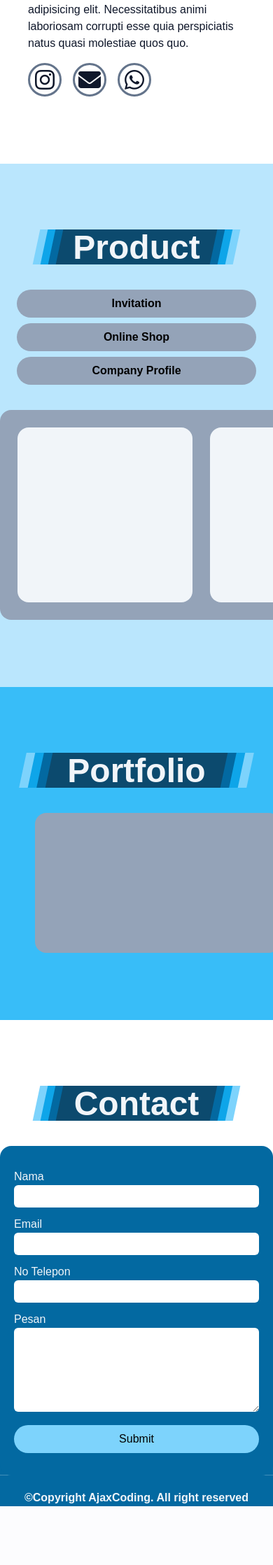
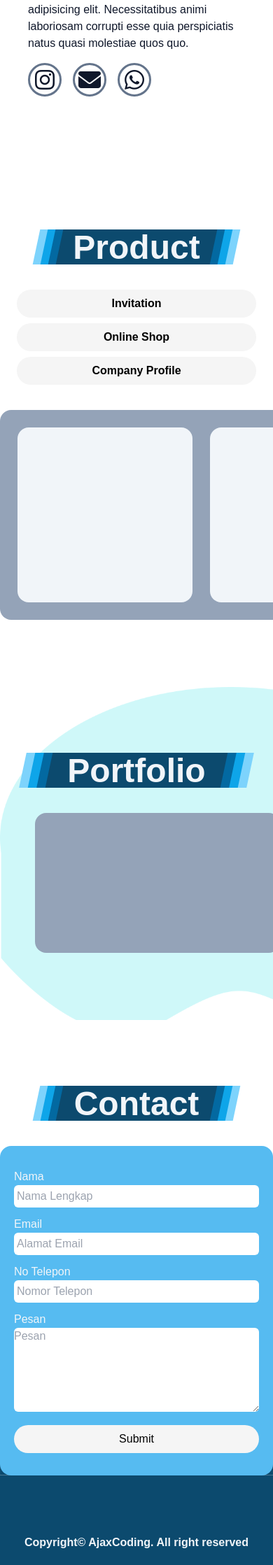
Before and after one commit to muhrofi01/ajaxcoding, a PHP site: page / in a window 390 px wide; the page is wider, and only the part inside the window is pictured. Shown: the part 1002-3239 px from the top of that part at 70% size. Before the commit the page ends 3155 px from the top of that part, so only its background shows below. Run offline with PHP 8.4, Linux system fonts and the light colour scheme; some libraries are stand-ins or nearby versions.

Commit message:
tambah custom colors dan penyesuaian lainnya

```diff
--- a/public/css/output.css
+++ b/public/css/output.css
@@ -558,6 +558,10 @@ video {
   --tw-backdrop-sepia:  ;
 }
 
+.static {
+  position: static;
+}
+
 .absolute {
   position: absolute;
 }
@@ -614,12 +618,12 @@ video {
   z-index: -40;
 }
 
+.z-0 {
+  z-index: 0;
+}
+
 .z-10 {
   z-index: 10;
-}
-
-.z-0 {
-  z-index: 0;
 }
 
 .m-auto {
@@ -642,10 +646,6 @@ video {
 
 .mt-14 {
   margin-top: 3.5rem;
-}
-
-.mt-24 {
-  margin-top: 6rem;
 }
 
 .mt-9 {
@@ -888,9 +888,14 @@ video {
   background-color: rgb(125 211 252 / var(--tw-bg-opacity));
 }
 
-.bg-slate-300 {
+.bg-sky-200 {
   --tw-bg-opacity: 1;
-  background-color: rgb(203 213 225 / var(--tw-bg-opacity));
+  background-color: rgb(186 230 253 / var(--tw-bg-opacity));
+}
+
+.bg-grayAjax {
+  --tw-bg-opacity: 1;
+  background-color: rgb(245 245 245 / var(--tw-bg-opacity));
 }
 
 .bg-slate-400 {
@@ -903,19 +908,32 @@ video {
   background-color: rgb(241 245 249 / var(--tw-bg-opacity));
 }
 
-.bg-slate-900 {
-  --tw-bg-opacity: 1;
-  background-color: rgb(15 23 42 / var(--tw-bg-opacity));
-}
-
 .bg-sky-400 {
   --tw-bg-opacity: 1;
   background-color: rgb(56 189 248 / var(--tw-bg-opacity));
 }
 
-.bg-sky-200 {
+.bg-blueformAjax {
   --tw-bg-opacity: 1;
-  background-color: rgb(186 230 253 / var(--tw-bg-opacity));
+  background-color: rgb(86 187 241 / var(--tw-bg-opacity));
+}
+
+.bg-blueNavAjax {
+  --tw-bg-opacity: 1;
+  background-color: rgb(66 83 239 / var(--tw-bg-opacity));
+}
+
+.bg-blueoldAjax {
+  --tw-bg-opacity: 1;
+  background-color: rgb(12 74 110 / var(--tw-bg-opacity));
+}
+
+.bg-\[url\(\'\/img\/Union\.png\'\)\] {
+  background-image: url('/img/Union.png');
+}
+
+.bg-\[url\(\'img\/Union\.png\'\)\] {
+  background-image: url('img/Union.png');
 }
 
 .p-5 {
@@ -951,31 +969,36 @@ video {
   padding-bottom: 0.5rem;
 }
 
+.py-24 {
+  padding-top: 6rem;
+  padding-bottom: 6rem;
+}
+
 .px-6 {
   padding-left: 1.5rem;
   padding-right: 1.5rem;
 }
 
-.py-10 {
-  padding-top: 2.5rem;
-  padding-bottom: 2.5rem;
+.py-4 {
+  padding-top: 1rem;
+  padding-bottom: 1rem;
 }
 
-.py-24 {
-  padding-top: 6rem;
-  padding-bottom: 6rem;
+.py-8 {
+  padding-top: 2rem;
+  padding-bottom: 2rem;
 }
 
 .pt-20 {
   padding-top: 5rem;
 }
 
+.pt-24 {
+  padding-top: 6rem;
+}
+
 .pt-5 {
   padding-top: 1.25rem;
-}
-
-.pt-24 {
-  padding-top: 6rem;
 }
 
 .text-center {
@@ -1132,14 +1155,9 @@ body{
   border-color: rgb(3 105 161 / var(--tw-border-opacity));
 }
 
-.hover\:bg-sky-300:hover {
+.hover\:bg-yellowAjax:hover {
   --tw-bg-opacity: 1;
-  background-color: rgb(125 211 252 / var(--tw-bg-opacity));
-}
-
-.hover\:bg-sky-500:hover {
-  --tw-bg-opacity: 1;
-  background-color: rgb(14 165 233 / var(--tw-bg-opacity));
+  background-color: rgb(242 250 90 / var(--tw-bg-opacity));
 }
 
 .group:hover .group-hover\:block {
--- a/public/index.php
+++ b/public/index.php
@@ -10,36 +10,36 @@
 </head>
 <body>
     <!-- Header Section -->
-    <header class="bg-transparent absolute top-0 left-0 w-full flex items-center z-50">
+    <header class="absolute top-0 left-0 z-50 flex items-center w-full bg-transparent">
         <div class="w-full mx-auto sm:w-[500px] md:w-[700px] lg:w-[1000px]">
-            <div class="flex items-center justify-between relative">
+            <div class="relative flex items-center justify-between">
                 <div class="px-4">
-                    <a href="" class="brand-logo font-bold text-xl block py-6 text-slate-100"><i>AjaxCoding</i></a>
+                    <a href="" class="block py-6 text-xl font-bold brand-logo text-slate-100"><i>AjaxCoding</i></a>
                 </div>
 
                 <div class="flex items-center px-4">
-                    <button id="hamburger" name="hamburger" type="button" class="block absolute right-4 lg:hidden">
-                        <span class="hamburger-line transition duration-300 ease-in-out origin-top-left"></span>
-                        <span class="hamburger-line transition duration-300 ease-in-out"></span>
-                        <span class="hamburger-line transition duration-300 ease-in-out origin-bottom-left "></span>
+                    <button id="hamburger" name="hamburger" type="button" class="absolute block right-4 lg:hidden">
+                        <span class="transition duration-300 ease-in-out origin-top-left hamburger-line"></span>
+                        <span class="transition duration-300 ease-in-out hamburger-line"></span>
+                        <span class="transition duration-300 ease-in-out origin-bottom-left hamburger-line "></span>
                     </button>
 
                     <nav id="nav-menu" class="hidden absolute py-5 bg-white shadow-lg rounded-lg max-w-[250px] w-full right-4 top-full lg:block lg:static lg:bg-transparent lg:max-w-full lg:shadow-none lg:rounded-none">
                     <ul class="block w-[400px] lg:flex justify-between">
-                        <li class="group flex px-3">
-                            <a href="#home" class="font-medium text-base text-slate-100 py-2 group-hover:font-bold nav-item">Home</a>
+                        <li class="flex px-3 group">
+                            <a href="#home" class="py-2 text-base font-medium text-slate-100 group-hover:font-bold nav-item">Home</a>
                         </li>
-                        <li class="group flex px-3">
-                            <a href="#about" class="font-medium text-base text-slate-100 py-2 group-hover:font-bold nav-item">About</a>
+                        <li class="flex px-3 group">
+                            <a href="#about" class="py-2 text-base font-medium text-slate-100 group-hover:font-bold nav-item">About</a>
                         </li>
-                        <li class="group flex px-3">
-                            <a href="#product" class="font-medium text-base text-slate-100 py-2 group-hover:font-bold nav-item">Product</a>
+                        <li class="flex px-3 group">
+                            <a href="#product" class="py-2 text-base font-medium text-slate-100 group-hover:font-bold nav-item">Product</a>
                         </li>
-                        <li class="group flex px-3">
-                            <a href="#portfolio" class="font-medium text-base text-slate-100 py-2 group-hover:font-bold nav-item">Portfolio</a>
+                        <li class="flex px-3 group">
+                            <a href="#portfolio" class="py-2 text-base font-medium text-slate-100 group-hover:font-bold nav-item">Portfolio</a>
                         </li>
-                        <li class="group flex px-3">
-                            <a href="#contact" class="font-medium text-base text-slate-100 py-2 group-hover:font-bold nav-item">Contact</a>
+                        <li class="flex px-3 group">
+                            <a href="#contact" class="py-2 text-base font-medium text-slate-100 group-hover:font-bold nav-item">Contact</a>
                         </li>
                     </ul>
                 </nav>
@@ -52,16 +52,16 @@
     <!-- Home Section -->
     <section id="home" class="w-full">
         <div>
-            <img src="img/bg_home.png" class="hidden lg:block absolute -z-10 -translate-y-2" alt="">
+            <img src="img/bg_home.png" class="absolute hidden -translate-y-2 lg:block -z-10" alt="">
         </div>
         <div class="w-full pt-20 mx-auto md:flex items-center justify-between sm:w-[500px] md:w-[700px] lg:w-[950px]">
             <div class="text-center">
-                <h1 class="font-bold text-5xl text-slate-100">AjaxCoding</h1>
+                <h1 class="text-5xl font-bold text-slate-100">AjaxCoding</h1>
                 <p class="mt-3 text-slate-100">Kami bantu onlinekan bisnis Anda</p>
             </div>
             <div class="w-full md:w-[400px]">
                 <div class="mt-14">
-                    <img src="img/icon_home.png" alt="" class="w-2/3 md:w-full mx-auto">
+                    <img src="img/icon_home.png" alt="" class="w-2/3 mx-auto md:w-full">
                 </div>
             </div>
         </div>
@@ -75,17 +75,17 @@
             <div class="w-[180px] h-[50px] -translate-y-[2px] bg-sky-700 -skew-x-12 absolute left-1/2 -translate-x-1/2 -z-20 scale-x-[1.1]"></div>
             <div class="w-[180px] h-[50px] -translate-y-[2px] bg-sky-500 -skew-x-12 absolute left-1/2 -translate-x-1/2 -z-30 scale-x-[1.2]"></div>
             <div class="w-[180px] h-[50px] -translate-y-[2px] bg-sky-300 -skew-x-12 absolute left-1/2 -translate-x-1/2 -z-40 scale-x-[1.3]"></div>
-            <h1 class="text-center text-5xl font-bold text-slate-100">About</h1>
+            <h1 class="text-5xl font-bold text-center text-slate-100">About</h1>
         </div>
-        <div class="w-full mt-9 px-6 m-auto md:flex justify-around md:w-4/5 text-slate-900">
-            <div class="mt-5 px-4 md:w-1/2">
+        <div class="justify-around w-full px-6 m-auto mt-9 md:flex md:w-4/5 text-slate-900">
+            <div class="px-4 mt-5 md:w-1/2">
                 <h4 class="text-3xl font-semibold">Yuk, onlinekan bisnismu di AjaxCoding</h4>
-                <p class="text-base mt-2">Lorem ipsum dolor sit amet consectetur adipisicing elit. Facilis porro deserunt cumque, asperiores corrupti aperiam cupiditate blanditiis voluptate ipsam, hic doloremque veritatis vero omnis at aspernatur quia neque eius ipsa.</p>
+                <p class="mt-2 text-base">Lorem ipsum dolor sit amet consectetur adipisicing elit. Facilis porro deserunt cumque, asperiores corrupti aperiam cupiditate blanditiis voluptate ipsam, hic doloremque veritatis vero omnis at aspernatur quia neque eius ipsa.</p>
             </div>
-            <div class="mt-5 px-4 md:w-1/2">
+            <div class="px-4 mt-5 md:w-1/2">
                 <h4 class="text-2xl font-semibold">Mari menyewa jasa kami</h4>
-                <p class="text-base mt-2">Lorem, ipsum dolor sit amet consectetur adipisicing elit. Necessitatibus animi laboriosam corrupti esse quia perspiciatis natus quasi molestiae quos quo.</p>
-                <div class="mt-4 flex justify-start">
+                <p class="mt-2 text-base">Lorem, ipsum dolor sit amet consectetur adipisicing elit. Necessitatibus animi laboriosam corrupti esse quia perspiciatis natus quasi molestiae quos quo.</p>
+                <div class="flex justify-start mt-4">
                     <a target="_blank" href="https://www.instagram.com/ajaxcoding.id/"><span class="w-12 h-12 mr-4 border-[3px] border-slate-500 flex justify-center items-center rounded-full hover:border-sky-700"><i class="fab fa-instagram fa-2x"></i></span></a>
                     <a href="mailto:ajaxcodingid@gmail.com"><span class="w-12 h-12 mr-4 border-[3px] border-slate-500 flex justify-center items-center rounded-full hover:border-sky-700"><i class="fas fa-envelope fa-2x"></i></span></a>
                     <a target="_blank" href="https://wa.me/6289691077371"><span class="w-12 h-12 mr-4 border-[3px] border-slate-500 flex justify-center items-center rounded-full hover:border-sky-700"><i class="fab fa-whatsapp fa-2x"></i></span></a>
@@ -96,19 +96,19 @@
     <!-- end About Section -->
 
     <!-- Product Section -->
-    <section id="product" class="bg-sky-200 py-24">
+    <section id="product" class="py-24">
         <div class="relative z-0">
             <div class="w-[220px] h-[50px] -translate-y-[2px] bg-sky-900 -skew-x-12 absolute left-1/2 -translate-x-1/2 -z-10"></div>
             <div class="w-[220px] h-[50px] -translate-y-[2px] bg-sky-700 -skew-x-12 absolute left-1/2 -translate-x-1/2 -z-20 scale-x-[1.1]"></div>
             <div class="w-[220px] h-[50px] -translate-y-[2px] bg-sky-500 -skew-x-12 absolute left-1/2 -translate-x-1/2 -z-30 scale-x-[1.2]"></div>
             <div class="w-[220px] h-[50px] -translate-y-[2px] bg-sky-300 -skew-x-12 absolute left-1/2 -translate-x-1/2 -z-40 scale-x-[1.3]"></div>
-            <h1 class="text-center text-5xl font-bold text-slate-100">Product</h1>
+            <h1 class="text-5xl font-bold text-center text-slate-100">Product</h1>
         </div>
-        <div class="w-full mt-9 px-6 m-auto">
+        <div class="w-full px-6 m-auto mt-9">
            <div class="grid grid-cols-1 gap-2 m-auto sm:w-[600px] sm:grid-cols-3 md:w-[700px]">
-                <div class="w-full py-2 bg-slate-400 text-center rounded-full font-semibold hover:bg-sky-300">Invitation</div>
-                <div class="w-full py-2 bg-slate-400 text-center rounded-full font-semibold hover:bg-sky-300">Online Shop</div>
-                <div class="w-full py-2 bg-slate-400 text-center rounded-full font-semibold hover:bg-sky-300">Company Profile</div>
+                <div class="w-full py-2 font-semibold text-center rounded-full bg-grayAjax hover:bg-yellowAjax">Invitation</div>
+                <div class="w-full py-2 font-semibold text-center rounded-full bg-grayAjax hover:bg-yellowAjax">Online Shop</div>
+                <div class="w-full py-2 font-semibold text-center rounded-full bg-grayAjax hover:bg-yellowAjax">Company Profile</div>
            </div>
         </div>
         <div class="w-[850px] h-[300px] bg-slate-400 rounded-2xl m-auto mt-9 flex justify-evenly items-center">
@@ -120,23 +120,23 @@
     <!-- end Product Section -->
 
     <!-- Portfolio Section -->
-    <section id="portfolio" class="bg-sky-400 py-24">
+    <section id="portfolio" class="py-24 w-100" style="background-image: url('img/Union.png'); background-size: 660px;">
         <div class="relative z-0">
             <div class="w-[250px] h-[50px] -translate-y-[2px] bg-sky-900 -skew-x-12 absolute left-1/2 -translate-x-1/2 -z-10"></div>
             <div class="w-[250px] h-[50px] -translate-y-[2px] bg-sky-700 -skew-x-12 absolute left-1/2 -translate-x-1/2 -z-20 scale-x-[1.1]"></div>
             <div class="w-[250px] h-[50px] -translate-y-[2px] bg-sky-500 -skew-x-12 absolute left-1/2 -translate-x-1/2 -z-30 scale-x-[1.2]"></div>
             <div class="w-[250px] h-[50px] -translate-y-[2px] bg-sky-300 -skew-x-12 absolute left-1/2 -translate-x-1/2 -z-40 scale-x-[1.3]"></div>
-            <h1 class="text-center text-5xl font-bold text-slate-100">Portfolio</h1>
+            <h1 class="text-5xl font-bold text-center text-slate-100">Portfolio</h1>
         </div>
         <div class="w-[850px] m-auto mt-9 flex justify-evenly items-center relative">
             <div class="w-[350px] h-[200px] bg-slate-400 rounded-2xl group">
                 <div class="w-[350px] h-16 hidden bg-sky-500 absolute z-10 top-1/2 -translate-y-1/2 opacity-90 group-hover:block">
-                    <h1 class="text-3xl font-bold w-full text-slate-100 text-center absolute top-1/2 -translate-y-1/2">Ini Portfolio Pertama</h1>
+                    <h1 class="absolute w-full text-3xl font-bold text-center -translate-y-1/2 text-slate-100 top-1/2">Ini Portfolio Pertama</h1>
                 </div>
             </div>
             <div class="w-[350px] h-[200px] bg-slate-400 rounded-2xl group">
                 <div class="w-[350px] h-16 hidden bg-sky-500 absolute z-10 top-1/2 -translate-y-1/2 opacity-90 group-hover:block">
-                    <h1 class="text-3xl font-bold w-full text-slate-100 text-center absolute top-1/2 -translate-y-1/2">Ini Portfolio Pertama</h1>
+                    <h1 class="absolute w-full text-3xl font-bold text-center -translate-y-1/2 text-slate-100 top-1/2">Ini Portfolio Pertama</h1>
                 </div>
             </div>
         </div>
@@ -150,38 +150,41 @@
             <div class="w-[220px] h-[50px] -translate-y-[2px] bg-sky-700 -skew-x-12 absolute left-1/2 -translate-x-1/2 -z-20 scale-x-[1.1]"></div>
             <div class="w-[220px] h-[50px] -translate-y-[2px] bg-sky-500 -skew-x-12 absolute left-1/2 -translate-x-1/2 -z-30 scale-x-[1.2]"></div>
             <div class="w-[220px] h-[50px] -translate-y-[2px] bg-sky-300 -skew-x-12 absolute left-1/2 -translate-x-1/2 -z-40 scale-x-[1.3]"></div>
-            <h1 class="text-center text-5xl font-bold text-slate-100">Contact</h1>
+            <h1 class="text-5xl font-bold text-center text-slate-100">Contact</h1>
         </div>
         <div class="relative">
-            <svg class="absolute -z-10 bottom-0" xmlns="http://www.w3.org/2000/svg" viewBox="0 0 1440 320"><path fill="#0369A1" fill-opacity="1" d="M0,160L12.6,154.7C25.3,149,51,139,76,138.7C101.1,139,126,149,152,160C176.8,171,202,181,227,165.3C252.6,149,278,107,303,106.7C328.4,107,354,149,379,181.3C404.2,213,429,235,455,218.7C480,203,505,149,531,112C555.8,75,581,53,606,74.7C631.6,96,657,160,682,165.3C707.4,171,733,117,758,85.3C783.2,53,808,43,834,58.7C858.9,75,884,117,909,149.3C934.7,181,960,203,985,213.3C1010.5,224,1036,224,1061,202.7C1086.3,181,1112,139,1137,144C1162.1,149,1187,203,1213,234.7C1237.9,267,1263,277,1288,272C1313.7,267,1339,245,1364,213.3C1389.5,181,1415,139,1427,117.3L1440,96L1440,320L1427.4,320C1414.7,320,1389,320,1364,320C1338.9,320,1314,320,1288,320C1263.2,320,1238,320,1213,320C1187.4,320,1162,320,1137,320C1111.6,320,1086,320,1061,320C1035.8,320,1011,320,985,320C960,320,935,320,909,320C884.2,320,859,320,834,320C808.4,320,783,320,758,320C732.6,320,707,320,682,320C656.8,320,632,320,606,320C581.1,320,556,320,531,320C505.3,320,480,320,455,320C429.5,320,404,320,379,320C353.7,320,328,320,303,320C277.9,320,253,320,227,320C202.1,320,177,320,152,320C126.3,320,101,320,76,320C50.5,320,25,320,13,320L0,320Z"></path></svg>
-            <div class="w-full mt-9 m-auto bg-sky-700 rounded-2xl sm:w-[500px] md:w-[700px]">
+            <svg class="absolute bottom-0 -z-10" xmlns="http://www.w3.org/2000/svg" viewBox="0 0 1440 320">
+                <path fill="#0C4A6E" fill-opacity="1" d="M0,96L1440,64L1440,320L0,320Z"></path>
+              </svg>
+            <!-- <svg class="absolute bottom-0 -z-10" xmlns="http://www.w3.org/2000/svg" viewBox="0 0 1440 320"><path fill="#0C4A6E" fill-opacity="1" d="M0,160L12.6,154.7C25.3,149,51,139,76,138.7C101.1,139,126,149,152,160C176.8,171,202,181,227,165.3C252.6,149,278,107,303,106.7C328.4,107,354,149,379,181.3C404.2,213,429,235,455,218.7C480,203,505,149,531,112C555.8,75,581,53,606,74.7C631.6,96,657,160,682,165.3C707.4,171,733,117,758,85.3C783.2,53,808,43,834,58.7C858.9,75,884,117,909,149.3C934.7,181,960,203,985,213.3C1010.5,224,1036,224,1061,202.7C1086.3,181,1112,139,1137,144C1162.1,149,1187,203,1213,234.7C1237.9,267,1263,277,1288,272C1313.7,267,1339,245,1364,213.3C1389.5,181,1415,139,1427,117.3L1440,96L1440,320L1427.4,320C1414.7,320,1389,320,1364,320C1338.9,320,1314,320,1288,320C1263.2,320,1238,320,1213,320C1187.4,320,1162,320,1137,320C1111.6,320,1086,320,1061,320C1035.8,320,1011,320,985,320C960,320,935,320,909,320C884.2,320,859,320,834,320C808.4,320,783,320,758,320C732.6,320,707,320,682,320C656.8,320,632,320,606,320C581.1,320,556,320,531,320C505.3,320,480,320,455,320C429.5,320,404,320,379,320C353.7,320,328,320,303,320C277.9,320,253,320,227,320C202.1,320,177,320,152,320C126.3,320,101,320,76,320C50.5,320,25,320,13,320L0,320Z"></path></svg> -->
+            <div class="w-full mt-9 m-auto bg-blueformAjax rounded-2xl sm:w-[500px] md:w-[700px]">
                 <form action="" class="p-5 ">
                     <div class="my-3">
                         <label for="" class="text-slate-100">
                             Nama
-                            <input class="w-full rounded-md p-1" type="text" name="name">
+                            <input class="w-full p-1 rounded-md" type="text" name="name" placeholder="Nama Lengkap">
                         </label>
                     </div>
                     <div class="my-3">
                         <label for="" class="text-slate-100">
                             Email
-                            <input class="w-full rounded-md p-1" type="email" name="email">
+                            <input class="w-full p-1 rounded-md" type="email" name="email" placeholder="Alamat Email">
                         </label>
                     </div>
                     <div class="my-3">
                         <label for="" class="text-slate-100">
                             No Telepon
-                            <input class="w-full rounded-md p-1" type="text" name="no-telp">
+                            <input class="w-full p-1 rounded-md" type="text" name="no-telp" placeholder="Nomor Telepon">
                         </label>
                     </div>
                     <div class="my-3">
                         <label for="" class="text-slate-100">
                             Pesan
-                            <textarea name="pesan" id="pesan" class="w-full rounded-md" rows="5"></textarea>
+                            <textarea name="pesan" id="pesan" class="w-full rounded-md" rows="5" placeholder="Pesan"></textarea>
                         </label>
                     </div>
                     <div class="my-3">
-                        <input type="submit" class="w-full rounded-full bg-sky-300 hover:bg-sky-500 hover:cursor-pointer py-2" value="Submit">
+                        <input type="submit" class="w-full py-2 rounded-full bg-grayAjax hover:bg-yellowAjax hover:cursor-pointer" value="Submit">
                     </div>
                 </form>
             </div>
@@ -190,8 +193,9 @@
     <!-- end Contact Section -->
 
     <!-- Footer -->
-    <footer class="w-full bg-sky-700 pt-5">
-        <div class="m-auto w-fit font-semibold text-slate-100">&copy;Copyright AjaxCoding. All right reserved</div>
+    <section class="py-8 bg-blueoldAjax" ></section>
+    <footer class="py-5 w-100 bg-blueoldAjax">
+        <div class="m-auto font-semibold w-fit text-slate-100">Copyright&copy; AjaxCoding. All right reserved</div>
     </footer>
 
     <script src="js/navbar.js"></script>
```
Also changed, not shown: tailwind.config.js (+11 -1 lines), public/img/Union.png (added).
